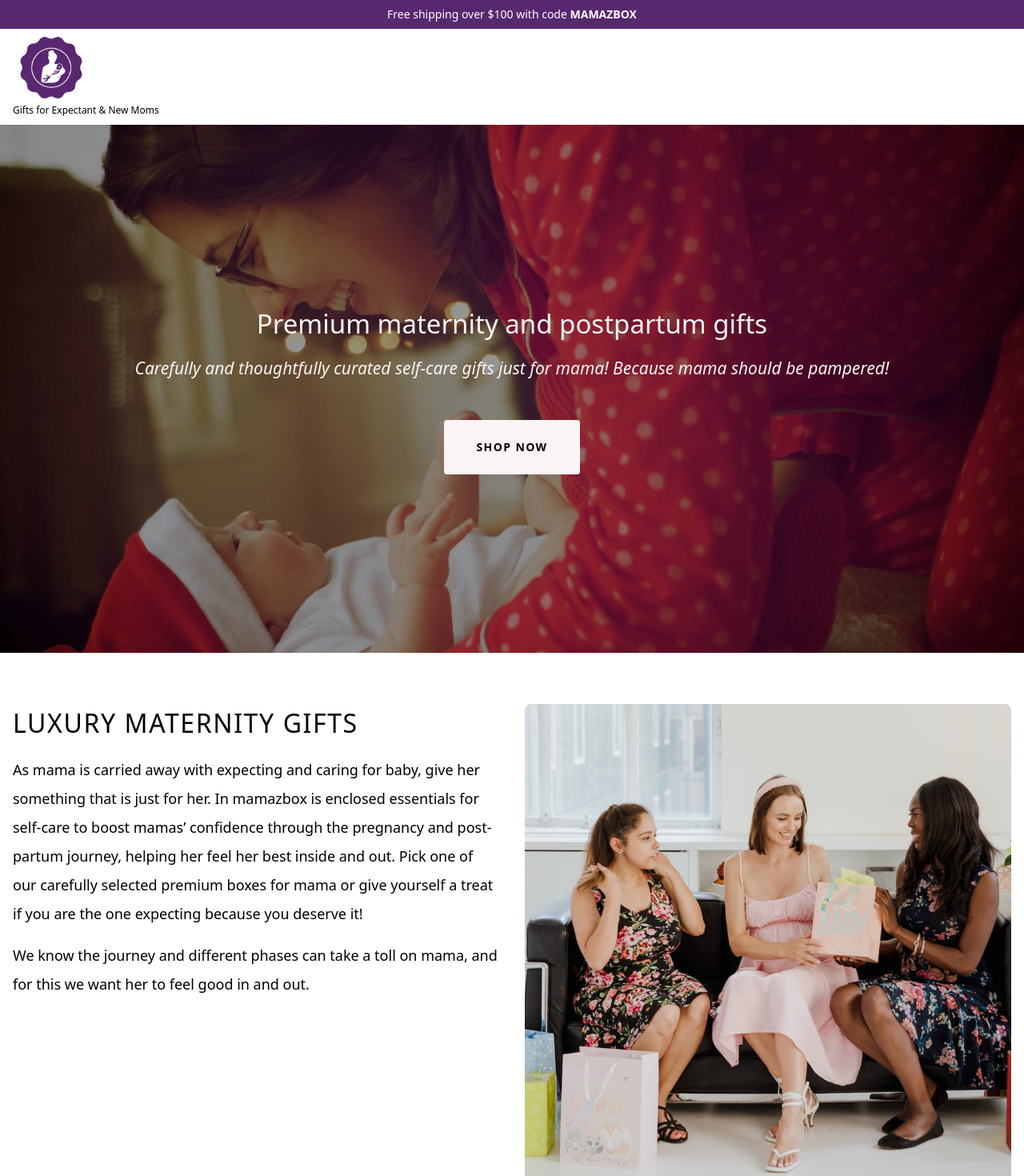
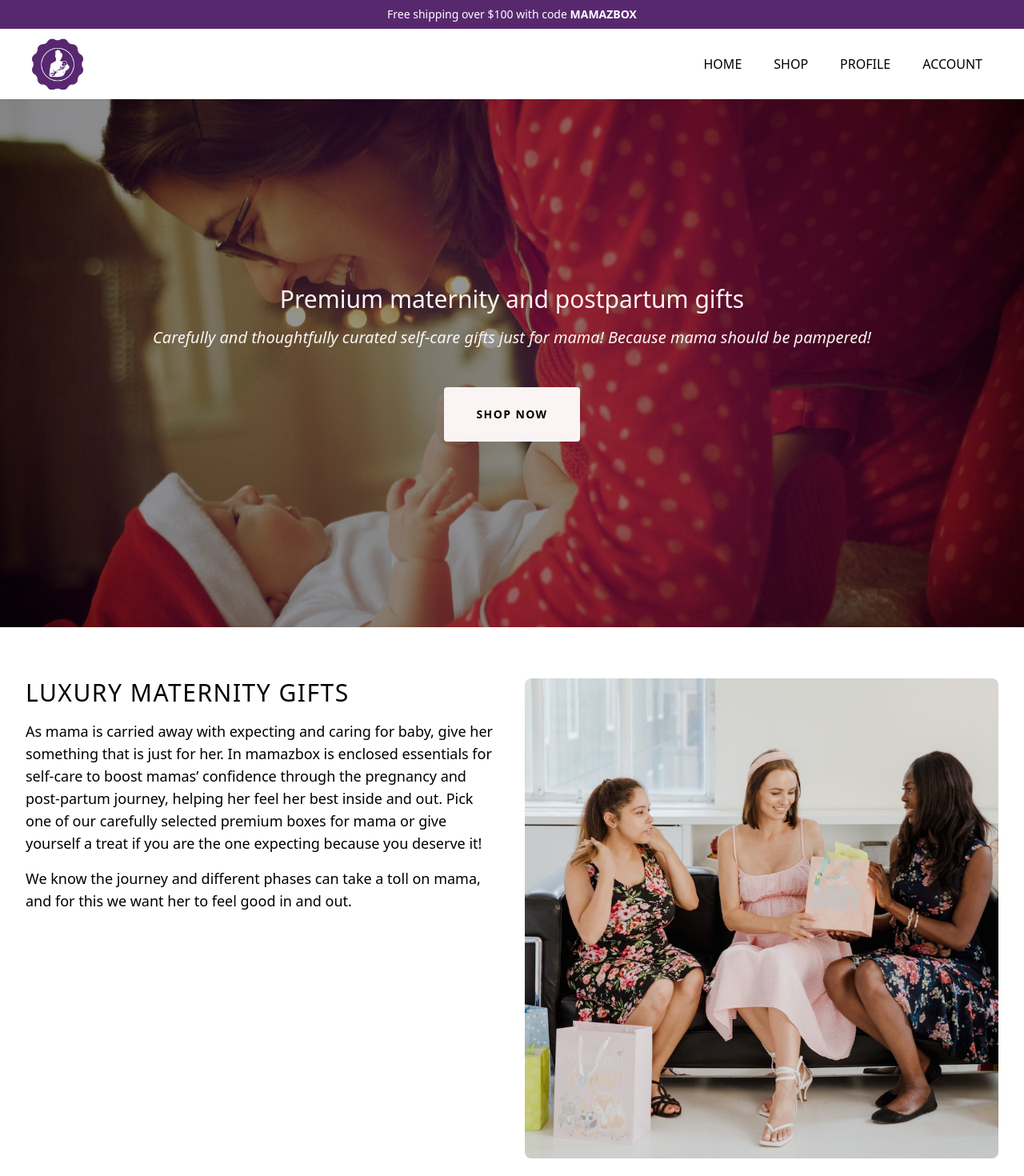
Before and after one commit to krysceejay/mamazbox, a Next.js app: page / in a window 1280 px wide. Shown: the top 1470 px of the page at 80% size. Built offline with nearby package versions, Linux system fonts and the light colour scheme.

Commit message:
home page responsive

```diff
--- a/components/layouts/Main.tsx
+++ b/components/layouts/Main.tsx
@@ -20,13 +20,31 @@ const Main: NextPage<Props> = ({ children, title }) => {
       </Head>
       <nav className="sticky top-0 z-40 shadow-sm w-full bg-white">
         <div className="bg-main-color text-center py-2 text-sm text-white w-full">Free shipping over $100 with code <span className="font-semibold">MAMAZBOX</span></div>
-        <div className="flex items-center justify-between container py-2">
+        <div className="flex items-center justify-between container py-2 sm:py-3">
           <div>
-            <div className="h-20 w-24">
+            <div className="h-14 w-14 sm:h-16 sm:w-20">
               <img className="w-full h-full object-cover" src="/assets/img/DarkPurple.png" />
             </div>
-            <span className="text-xs">Gifts for Expectant & New Moms</span>
+            {/* <span className="text-xs">Gifts for Expectant & New Moms</span> */}
           </div>
+          <ul className="hidden sm:flex">
+            <li className="px-5 py-1">
+              <a href="" className="uppercase font-medium hover:text-main-color">Home</a>
+            </li>
+            <li className="px-5 py-1">
+            <a href="" className="uppercase font-medium hover:text-main-color">Shop</a>
+            </li>
+            <li className="px-5 py-1">
+            <a href="" className="uppercase font-medium hover:text-main-color">Profile</a>
+            </li>
+            <li className="px-5 py-1">
+            <a href="" className="uppercase font-medium hover:text-main-color">Account</a>
+            </li>
+          </ul>
+          <svg xmlns="http://www.w3.org/2000/svg" fill="none" viewBox="0 0 24 24" strokeWidth={1.5} stroke="currentColor" className="block sm:hidden w-10 h-10">
+            <path strokeLinecap="round" strokeLinejoin="round" d="M3.75 6.75h16.5M3.75 12h16.5m-16.5 5.25h16.5" />
+          </svg>
+
         </div>
       </nav>
       <main>
--- a/pages/index.tsx
+++ b/pages/index.tsx
@@ -6,12 +6,12 @@ import Layout from '../components/layouts/Main'
 const Home: NextPage = () => {
   return (
     <Layout title="Mamazbox">
-      <section className="w-full h-[660px] bg-banner-img bg-no-repeat bg-cover bg-center relative">
+      <section className="w-full h-[560px] md:h-[660px] bg-banner-img bg-no-repeat bg-cover bg-center relative">
         <div className="overlay">
           <div className="container h-full w-full relative">
             <div className="absolute top-20 bottom-20 left-4 right-4 flex flex-col justify-center items-center">
-              <p className="text-[33px] text-[#fbf4f4]">Premium maternity and postpartum gifts</p>
-              <p className="text-[21px] text-[#fbf4f4] mt-4 italic">
+              <p className="text-2xl md:text-3xl text-[#fbf4f4] text-center">Premium maternity and postpartum gifts</p>
+              <p className="md:text-xl text-[#fbf4f4] mt-4 italic text-center">
                 Carefully and thoughtfully curated self-care gifts just for mama! Because mama should be pampered!
               </p>
               <a className="btn btn-banner mt-12 font-semibold text-sm tracking-widest cursor-pointer">
@@ -23,17 +23,17 @@ const Home: NextPage = () => {
       </section>
       <section>
         <div className="container">
-          <div className="flex my-16">
-            <div className="flex-1 pr-8">
-              <h2 className="text-[32px] tracking-wider font-medium">LUXURY MATERNITY GIFTS</h2>
-              <p className="text-lg leading-9 mt-4">
+          <div className="flex flex-col-reverse md:flex-row my-16">
+            <div className="flex-1 md:pr-8">
+              <h2 className="text-2xl mt-8 md:mt-0 md:text-3xl tracking-wider font-medium">LUXURY MATERNITY GIFTS</h2>
+              <p className="md:text-lg leading-9 mt-4">
               As mama is carried away with expecting and caring for baby, give her something that is just for her.
               In mamazbox is enclosed essentials for self-care to boost mamas’ confidence through the pregnancy and post-partum journey,
               helping her feel her best inside and out. Pick one of our carefully selected premium boxes for mama or give yourself a treat if you are the one expecting because you deserve it!
               </p>
-              <p className="text-lg leading-9 mt-4"> We know the journey and different phases can take a toll on mama, and for this we want her to feel good in and out.</p>
+              <p className="md:text-lg leading-9 mt-4"> We know the journey and different phases can take a toll on mama, and for this we want her to feel good in and out.</p>
             </div>
-            <div className="flex-1 w-full h-[600px]">
+            <div className="md:flex-1 w-full h-[350px] md:h-[600px]">
               <img className="w-full h-full object-cover rounded-lg" src="/assets/img/img2.jpg" />
             </div>
           </div>
@@ -42,16 +42,16 @@ const Home: NextPage = () => {
       <section className="bg-gray-50">
         <div className="container">
           <div className="my-16">
-            <h2 className="text-[30px] tracking-wider font-medium leading-none">GIVE MAMA THE GIFTS SHE NEEDS</h2>
-            <div className="grid grid-rows-4 grid-flow-col gap-8 h-[800px] mt-12">
-              <div className="row-span-4">
-                <img className="w-full h-full object-cover rounded-lg" src="/assets/img/img7.jpg" />
+            <h2 className="text-2xl md:text-3xl tracking-wider font-medium leading-none">GIVE MAMA THE GIFTS SHE NEEDS</h2>
+            <div className="block md:grid grid-rows-4 grid-flow-col gap-8 md:h-[800px] mt-10">
+              <div className="md:row-span-4">
+                <img className="w-full h-[400px] md:h-full object-cover rounded-lg" src="/assets/img/img7.jpg" />
               </div>
-              <div className="row-span-2">
-                <img className="w-full h-full object-cover rounded-lg" src="/assets/img/img3.jpg" />
+              <div className="mt-8 md:mt-0 md:row-span-2">
+                <img className="w-full h-[400px] md:h-full object-cover rounded-lg" src="/assets/img/img3.jpg" />
               </div>
-              <div className="row-span-2">
-                <img className="w-full h-full object-cover rounded-lg" src="/assets/img/img1.jpg" />
+              <div className="mt-8 md:mt-0 md:row-span-2">
+                <img className="w-full h-[400px] md:h-full object-cover rounded-lg" src="/assets/img/img1.jpg" />
               </div>
             </div>
           </div>
@@ -61,30 +61,30 @@ const Home: NextPage = () => {
         <div className="container">
           <div className="my-16">
             <div className="flex justify-between items-center">
-              <h2 className="text-[30px] tracking-wider font-medium leading-none">FEATURED ITEMS</h2>
-              <a className="btn bg-main-color text-white py-3 px-6 font-semibold text-sm cursor-pointer">
+              <h2 className="text-2xl md:text-3xl tracking-wider font-medium leading-none">FEATURED ITEMS</h2>
+              <a className="btn bg-main-color text-white py-2 px-3 font-semibold text-xs cursor-pointer">
                 View All
               </a>
             </div>
-            <div className="grid grid-cols-3 gap-8 mt-12">
+            <div className="block sm:grid sm:grid-cols-3 sm:gap-4 md:gap-8 mt-12">
               <div>
-                <img className="w-full h-96 object-cover rounded-md" src="/assets/img/IMGP8661.jpg" />
+                <img className="w-full h-72 md:h-80 lg:h-96 object-cover rounded-md" src="/assets/img/IMGP8661.jpg" />
                 <div className="mt-4">
-                  <div className="text-xl font-light">The Spa Mini Gift Box for Mom</div>
+                  <div className="text-xl sm:text-base md:text-xl font-light">The Spa Mini Gift Box for Mom</div>
                   <span className="block text-2xl font-semibold">£68.00</span>
                 </div>
               </div>
-              <div>
-                <img className="w-full h-96 object-cover rounded-md" src="/assets/img/IMGP8697.jpg" />
+              <div className="mt-10 sm:mt-0">
+                <img className="w-full h-72 md:h-80 lg:h-96 object-cover rounded-md" src="/assets/img/IMGP8697.jpg" />
                 <div className="mt-4">
-                  <div className="text-xl font-light">Thank You Mom Gift Box</div>
+                  <div className="text-xl sm:text-base md:text-xl font-light">Thank You Mom Gift Box</div>
                   <span className="block text-2xl font-semibold">£68.00</span>
                 </div>
               </div>
-              <div>
-                <img className="w-full h-96 object-cover rounded-md" src="/assets/img/IMGP8717.jpg" />
+              <div className="mt-10 sm:mt-0">
+                <img className="w-full h-72 md:h-80 lg:h-96 object-cover rounded-md" src="/assets/img/IMGP8717.jpg" />
                 <div className="mt-4">
-                  <div className="text-xl font-light">Congratulations Mom Gift Box</div>
+                  <div className="text-xl sm:text-base md:text-xl font-light">Congratulations Mom Gift Box</div>
                   <span className="block text-2xl font-semibold">£68.00</span>
                 </div>
               </div>
@@ -94,18 +94,17 @@ const Home: NextPage = () => {
       </section>
       <section className="bg-gray-50">
         <div className="container">
-          <div className="flex my-16">
-            <div className="flex-1 w-full h-[600px]">
+          <div className="flex flex-col md:flex-row my-16">
+            <div className="md:flex-1 w-full h-[350px] md:h-[600px]">
               <img className="w-full h-full object-cover rounded-lg" src="/assets/img/img6.jpg" />
             </div>
-            <div className="flex-1 pl-8">
-              <h2 className="text-[32px] tracking-wider font-medium">SELECTED BY MUMS</h2>
-              <p className="text-lg leading-9 mt-4">
+            <div className="flex-1 md:pl-8">
+              <h2 className="text-2xl mt-8 md:mt-0 md:text-3xl tracking-wider font-medium">SELECTED BY MUMS</h2>
+              <p className="md:text-lg leading-9 mt-4">
               Just for you mama, because you should be pampered and deserve it. You have done what only you can do, birthing your baby. Everyone can be carried away with gifting baby, but mama should be thought of too. It can be difficult getting the right gifts for a mum to be or a new mum. We have made this easy for you by sourcing the best clean body and beauty products. Every single product has been carefully sourced, curated by us mums.
               Send a new mum or mum to be our beautiful premium boxes, and let her know you are thinking of her. Mamazbox, mum tested, mum approved!
               </p>
             </div>
-
           </div>
         </div>
       </section>
@@ -113,10 +112,10 @@ const Home: NextPage = () => {
         <div className="overlay">
           <div className="container relative h-full w-full">
             <div className="bg-white text-center absolute top-40 bottom-40 left-4 right-4 flex flex-col justify-center items-center">
-              <h2 className="text-[32px] tracking-widest uppercase">Join mailing list</h2>
-              <form className="w-3/5 mx-auto mt-8">
+              <h2 className="text-2xl mt-8 md:mt-0 md:text-3xl tracking-wider uppercase">Join mailing list</h2>
+              <form className="mx-auto mt-8 w-4/5 sm:w-3/4">
                 <div className="flex flex-wrap">
-                  <div className="w-1/3 px-3">
+                  <div className="w-full md:w-1/2 lg:w-1/3 px-3">
                     <label className="block text-sm text-left mb-2">
                         First name
                     </label>
@@ -124,7 +123,7 @@ const Home: NextPage = () => {
                     className="appearance-none text-sm block w-full border focus:outline-none rounded py-2 h-12 px-4 mb-3"
                     type="text" />
                   </div>
-                  <div className="w-1/3 px-3">
+                  <div className="w-full md:w-1/2 lg:w-1/3 px-3">
                     <label className="block text-sm text-left mb-2">
                           Last name
                       </label>
@@ -132,7 +131,7 @@ const Home: NextPage = () => {
                       className="appearance-none text-sm block w-full border focus:outline-none rounded py-2 h-12 px-4 mb-3"
                       type="text" />
                   </div>
-                  <div className="w-1/3 px-3">
+                  <div className="w-full md:w-1/2 lg:w-1/3 px-3">
                       <label className="block text-sm text-left mb-2">
                           Email
                       </label>
--- a/styles/globals.css
+++ b/styles/globals.css
@@ -2,7 +2,7 @@
 @tailwind components;
 
 .container {
-   @apply max-w-[1400px] py-0 px-4 m-auto overflow-hidden;
+   @apply max-w-[1400px] py-0 px-4 md:px-8 m-auto overflow-hidden;
 }
 .overlay {
   @apply bg-overlay-color h-full absolute top-0 left-0 right-0 bottom-0 w-full;
@@ -11,7 +11,7 @@
   @apply uppercase inline-block rounded;
 }
 .btn-banner {
-  @apply bg-[#fbf4f4] text-black py-6 px-10 font-bold;
+  @apply bg-[#fbf4f4] text-black py-4 px-6 md:py-6 md:px-10 font-bold;
 }
 
 @tailwind utilities;
```
